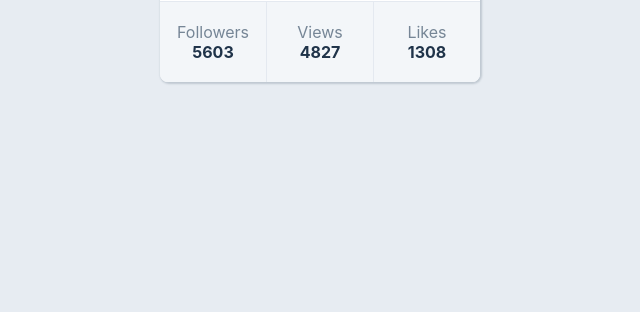
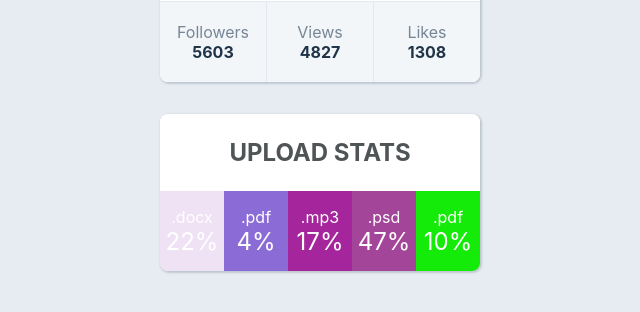
Before and after one commit to Androborn/goit-react-hw-01-components, a React (Create React App) app: page / in a window 1280 px wide. Shown: the part 344-656 px from the top of the page, without its empty margins (320-960 px from the left). Built offline with nearby package versions, Linux system fonts and the light colour scheme.

Commit message:
[feat] Add task 2 complete
*Add components\SocialProfile\ with the corresponding functionality and styling
*Add component to App.jsx
*Add data.json to src\database\

```diff
--- a/package.json
+++ b/package.json
@@ -14,13 +14,13 @@
     "web-vitals": "^2.1.2"
   },
   "scripts": {
+    "predeploy": "npm run build",
+    "deploy": "gh-pages -d build",
     "start": "react-scripts start",
     "build": "react-scripts build",
     "test": "react-scripts test",
     "eject": "react-scripts eject",
-    "prepare": "husky install",
-    "predeploy": "npm run build",
-"deploy": "gh-pages -d build"
+    "prepare": "husky install"
   },
   "eslintConfig": {
     "extends": [
--- a/src/App.jsx
+++ b/src/App.jsx
@@ -1,7 +1,9 @@
 import SocialProfile from './components/SocialProfile/SocialProfile';
+import Statistics from './components/Statistics/Statistics';
 
 import { Wrapper } from './App.styled';
 import user from './database/user';
+import data from './database/data';
 
 export default function App() {
   return (
@@ -13,6 +15,7 @@ export default function App() {
         avatar={user.avatar}
         stats={user.stats}
       />
+      <Statistics title="Upload stats" stats={data} />
     </Wrapper>
   );
 }
--- a/src/App.styled.jsx
+++ b/src/App.styled.jsx
@@ -4,7 +4,7 @@ export const Wrapper = styled.div`
   flex-direction: column;
   align-items: center;
 
-  height: calc(100vh - 2em);
+  min-height: calc(100vh - 2em);
   padding-top: 2em;
 
   background-color: #e7ecf2;
--- a/src/components/SocialProfile/SocialProfile.styled.jsx
+++ b/src/components/SocialProfile/SocialProfile.styled.jsx
@@ -7,6 +7,7 @@ export const Profile = styled.div`
   overflow: hidden;
   border-radius: 0.5em;
   box-shadow: 1px 1px 2px 1px rgba(34, 60, 80, 0.2);
+  margin-bottom: 2em;
 `;
 
 export const Description = styled.div`
--- /dev/null
+++ b/src/components/Statistics/Statistics.jsx
@@ -0,0 +1,35 @@
+import PropTypes from 'prop-types';
+import colorRandomizer from './colorRandomizer';
+import {
+  StatSection,
+  Title,
+  Stats,
+  StatItem,
+  StatLabel,
+  StatNumber,
+} from './Statistics.styled';
+
+export default function Statistics({ title, stats }) {
+  return (
+    <StatSection>
+      {title && <Title>{title}</Title>}
+
+      <Stats>
+        {stats.map(stat => (
+          <StatItem
+            key={stat.id}
+            style={{ backgroundColor: colorRandomizer() }}
+          >
+            <StatLabel>{stat.label}</StatLabel>
+            <StatNumber>{stat.percentage}%</StatNumber>
+          </StatItem>
+        ))}
+      </Stats>
+    </StatSection>
+  );
+}
+
+Statistics.propTypes = {
+  title: PropTypes.string,
+  stats: PropTypes.array.isRequired,
+};
--- /dev/null
+++ b/src/components/Statistics/Statistics.styled.jsx
@@ -0,0 +1,37 @@
+import styled from 'styled-components';
+
+export const StatSection = styled.section`
+  width: 25vw;
+  text-align: center;
+  display: block;
+  overflow: hidden;
+  border-radius: 0.5em;
+  box-shadow: 1px 1px 2px 1px rgba(34, 60, 80, 0.2);
+`;
+
+export const Title = styled.h2`
+  padding: 1em 0;
+  text-transform: uppercase;
+  background-color: #ffffff;
+  color: #4f5457;
+`;
+
+export const Stats = styled.ul`
+  display: flex;
+`;
+
+export const StatItem = styled.li`
+  display: flex;
+  flex-direction: column;
+  justify-content: center;
+  flex-basis: calc(100% / 4);
+  height: 5em;
+`;
+
+export const StatLabel = styled.span`
+  color: #ffffff;
+`;
+
+export const StatNumber = styled(StatLabel)`
+  font-size: 1.5em;
+`;
--- /dev/null
+++ b/src/components/Statistics/colorRandomizer.js
@@ -0,0 +1,8 @@
+export default function colorRandomizer() {
+  const letters = '0123456789ABCDEF';
+  let color = '#';
+  for (var i = 0; i < 6; i++) {
+    color += letters[Math.floor(Math.random() * 16)];
+  }
+  return color;
+}
--- /dev/null
+++ b/src/database/data.json
@@ -0,0 +1,7 @@
+[
+  { "id": "id-1", "label": ".docx", "percentage": 22 },
+  { "id": "id-2", "label": ".pdf", "percentage": 4 },
+  { "id": "id-3", "label": ".mp3", "percentage": 17 },
+  { "id": "id-4", "label": ".psd", "percentage": 47 },
+  { "id": "id-5", "label": ".pdf", "percentage": 10 }
+]
```
Also changed, not shown: src/components/SocialProfile/SocialProfile.jsx (+0 -7 lines).
